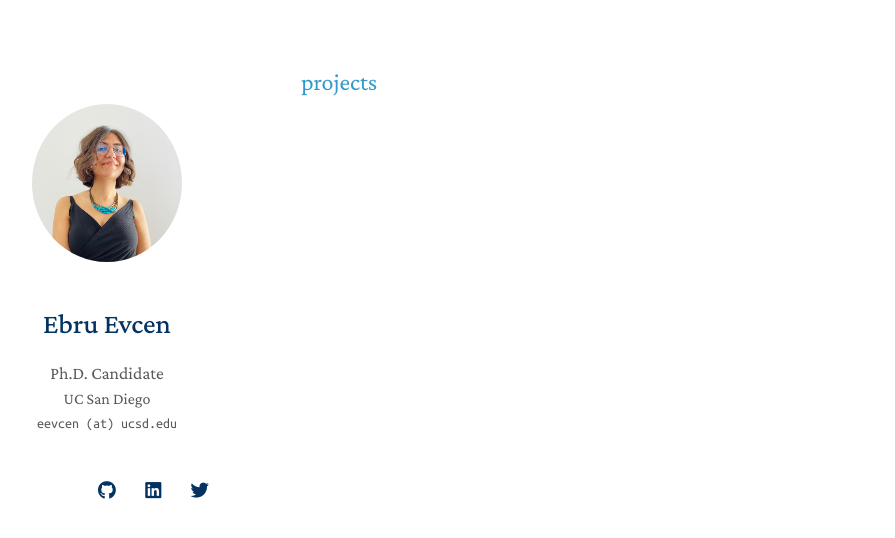
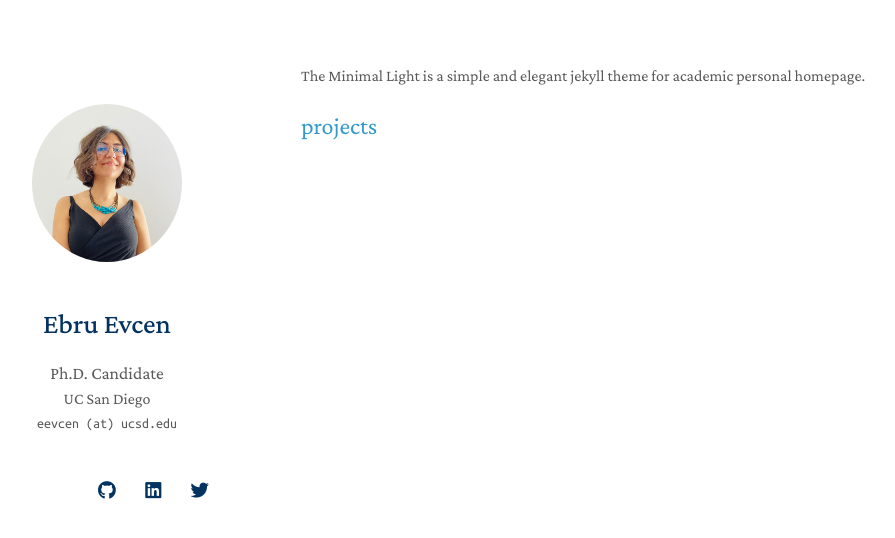
Before and after one commit to ebruevcen/ebruevcen.github.io, a Jekyll site: the page built from index.md, in a window 1280 px wide. Shown: the top 538 px of the page, without its empty margins (169-1064 px from the left). Built offline with Jekyll 4.4.1, drawn with Linux system fonts in a browser that asks for light colours; nearby versions of some CDN libraries; a style sheet for code colours, icons or effects is not loaded; our own code applies the rules of GitHub Pages for plain Markdown files.

Commit message:
homepage

```diff
--- a/_layouts/homepage.html
+++ b/_layouts/homepage.html
@@ -94,6 +94,11 @@
 
       </header>
       <section>
+ <p>{{ site.description | default: site.github.project_tagline }}</p>
+
+        {% if site.github.is_project_page %}
+        <p class="view"><a href="{{ site.github.repository_url }}">View the Project on GitHub <small>{{ site.github.repository_nwo }}</small></a></p>
+        {% endif %}
 
         {% if site.github.is_user_page %}
         <p style="font-size:24px"><a href="https://ebruevcen.github.io/projects/">projects</a></p>
```
Also changed, not shown: 2 other files.
